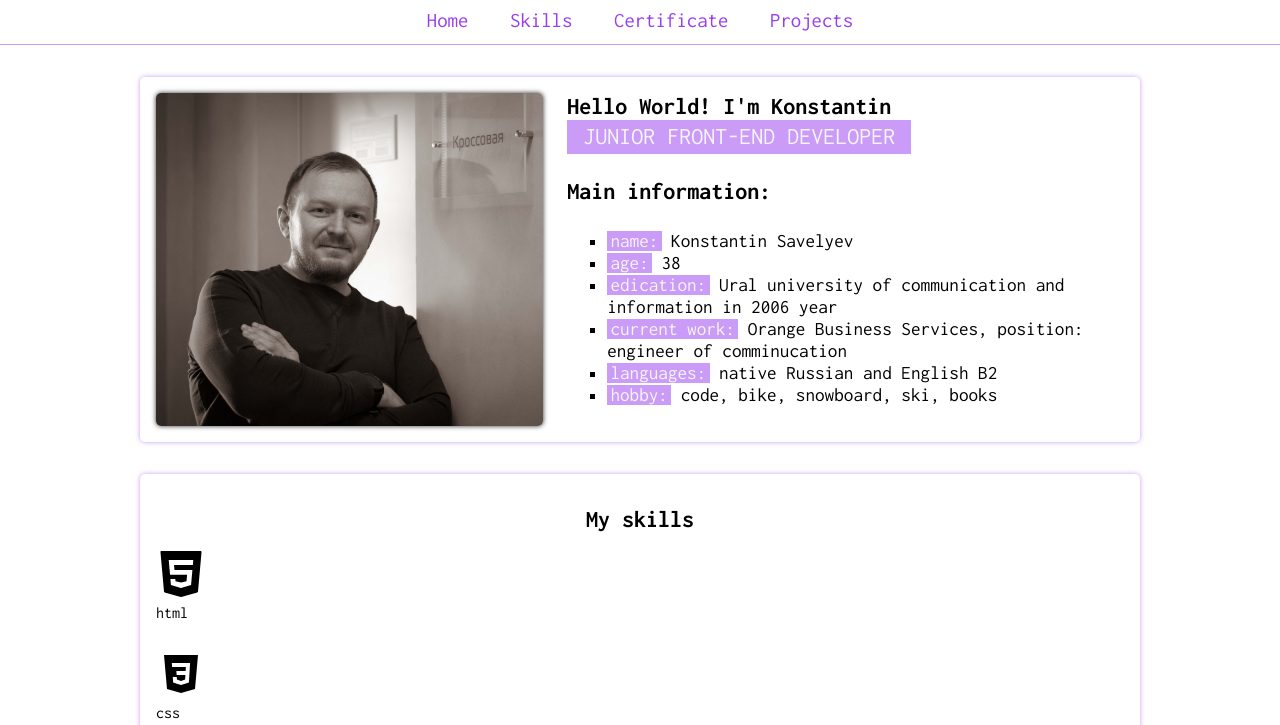
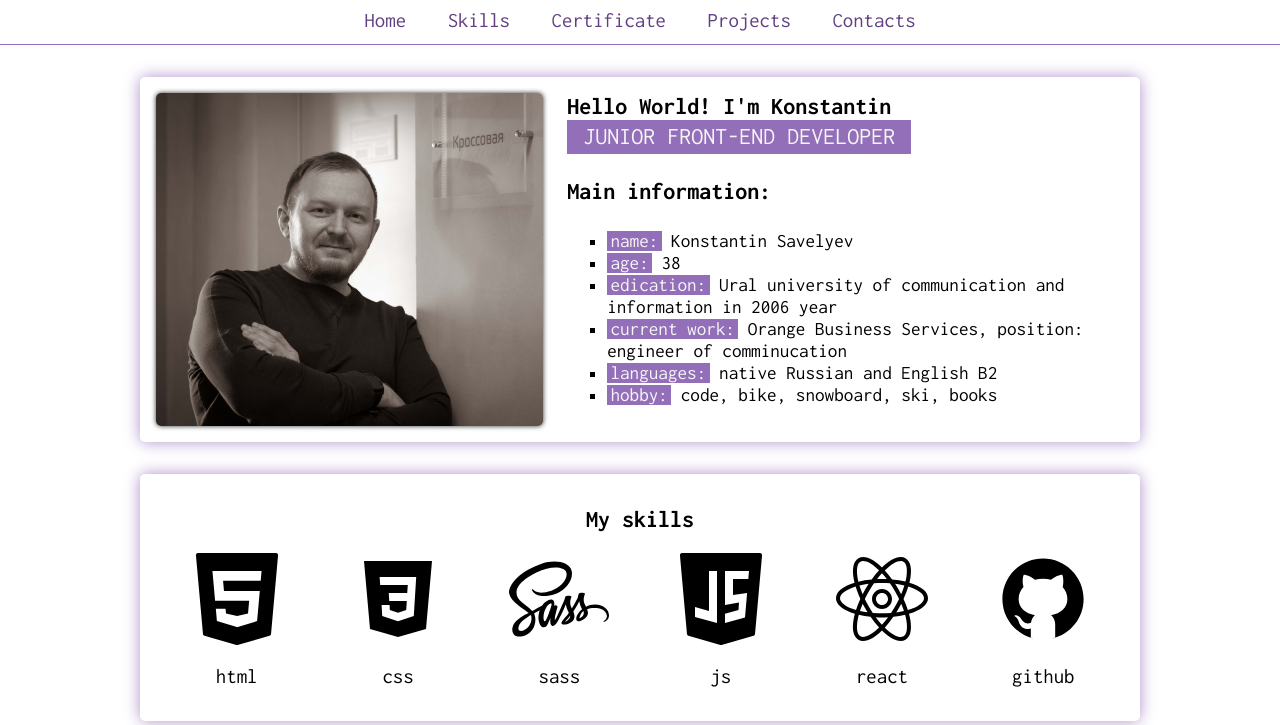
Before and after one commit to Konton022/new_cv_page, a website built with webpack: page src/index.html in a window 1280 px wide. Shown: the part 79-804 px from the top of the page. Built offline with nearby package versions, Linux system fonts and the light colour scheme; files whose address does not match are found by name.

Commit message:
added skills style

```diff
--- a/src/index.html
+++ b/src/index.html
@@ -44,6 +44,7 @@
                 <a href="#skills" class="navbar__link">skills</a>
                 <a href="#certif" class="navbar__link">certificate</a>
                 <a href="#projects" class="navbar__link">projects</a>
+                <a href="#contacts" class="navbar__link">contacts</a>
             </nav>
         </header>
 
--- a/src/styles/main.scss
+++ b/src/styles/main.scss
@@ -2,7 +2,7 @@
 
 // $border_line_color: rgb(213, 171, 215);
 // $bg_hover_color: rgb(203, 191, 214);
-$main_bg_color: rgb(202, 155, 247);
+$main_bg_color: rgb(148, 111, 185);
 $default_bg_color: rgb(45, 43, 43);
 $h1_size: 2rem;
 $h2_size: 1.5rem;
@@ -25,7 +25,7 @@ a {
 .section {
     // max-width: 90%;
     padding: 1rem;
-    box-shadow: 0 0 5px $main_bg_color;
+    box-shadow: 0 0 1rem lighten($main_bg_color, 10%);
     border-radius: $main_border_radius;
     margin: 2rem 0;
 }
@@ -125,11 +125,28 @@ a {
         padding: 1rem 0;
     }
     &__wrapper {
-        display: grid;
+        display: flex;
+        flex-wrap: wrap;
+        justify-content: space-around;
     }
     &__item {
-        display: inline-block;
-        width: 80px;
-        height: 100px;
+        // width: 150px;
+
+        // border: 1px solid black;
+        display: flex;
+        flex-direction: column;
+        justify-content: space-between;
+        min-width: 120px;
+        height: fit-content;
+    }
+    &__img {
+        width: 100px;
+        align-self: center;
+    }
+    &__describ {
+        font-size: $h3_size;
+        text-align: center;
+        text-transform: lowercase;
+        margin: 1rem 0;
     }
 }
```
